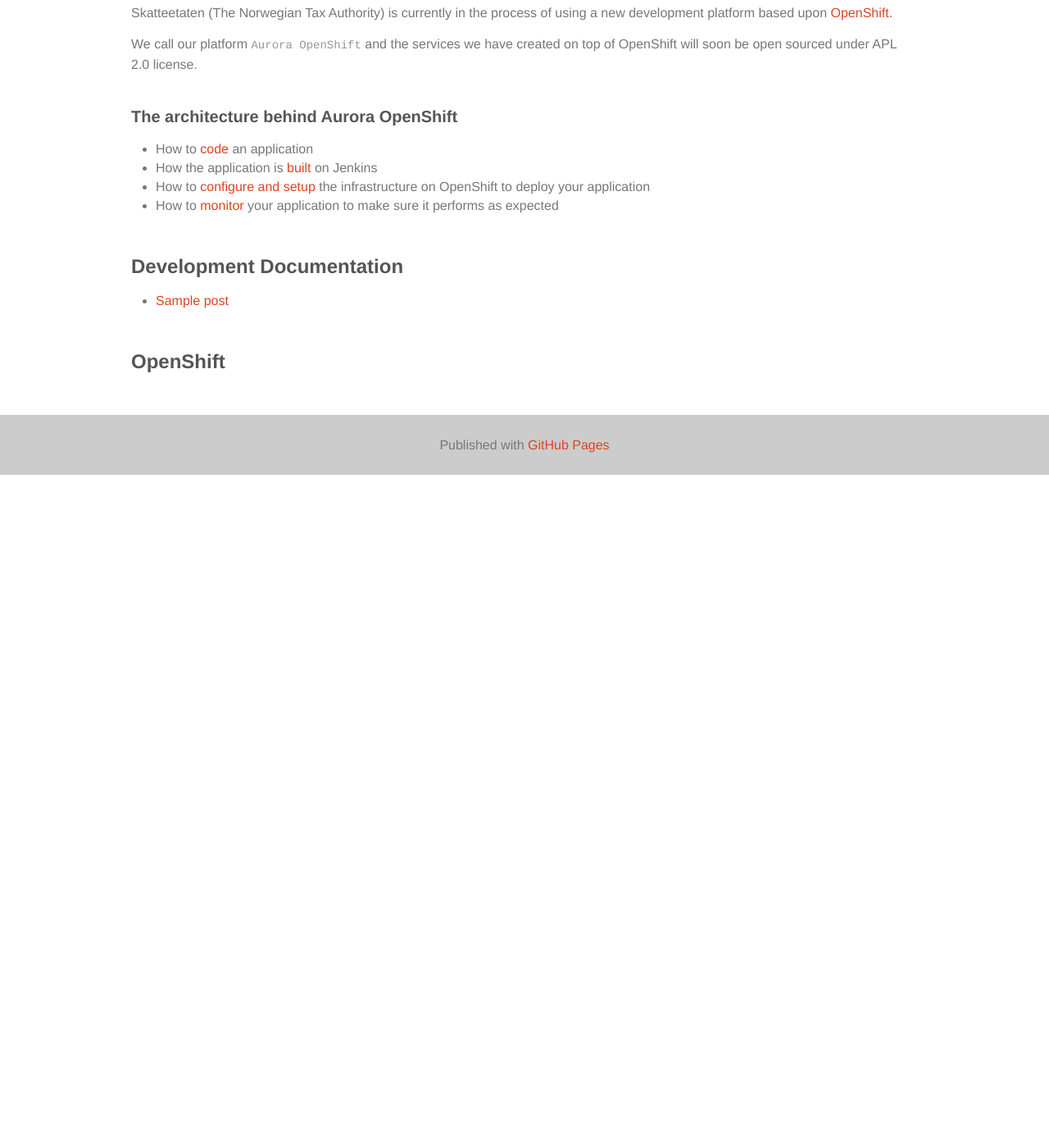
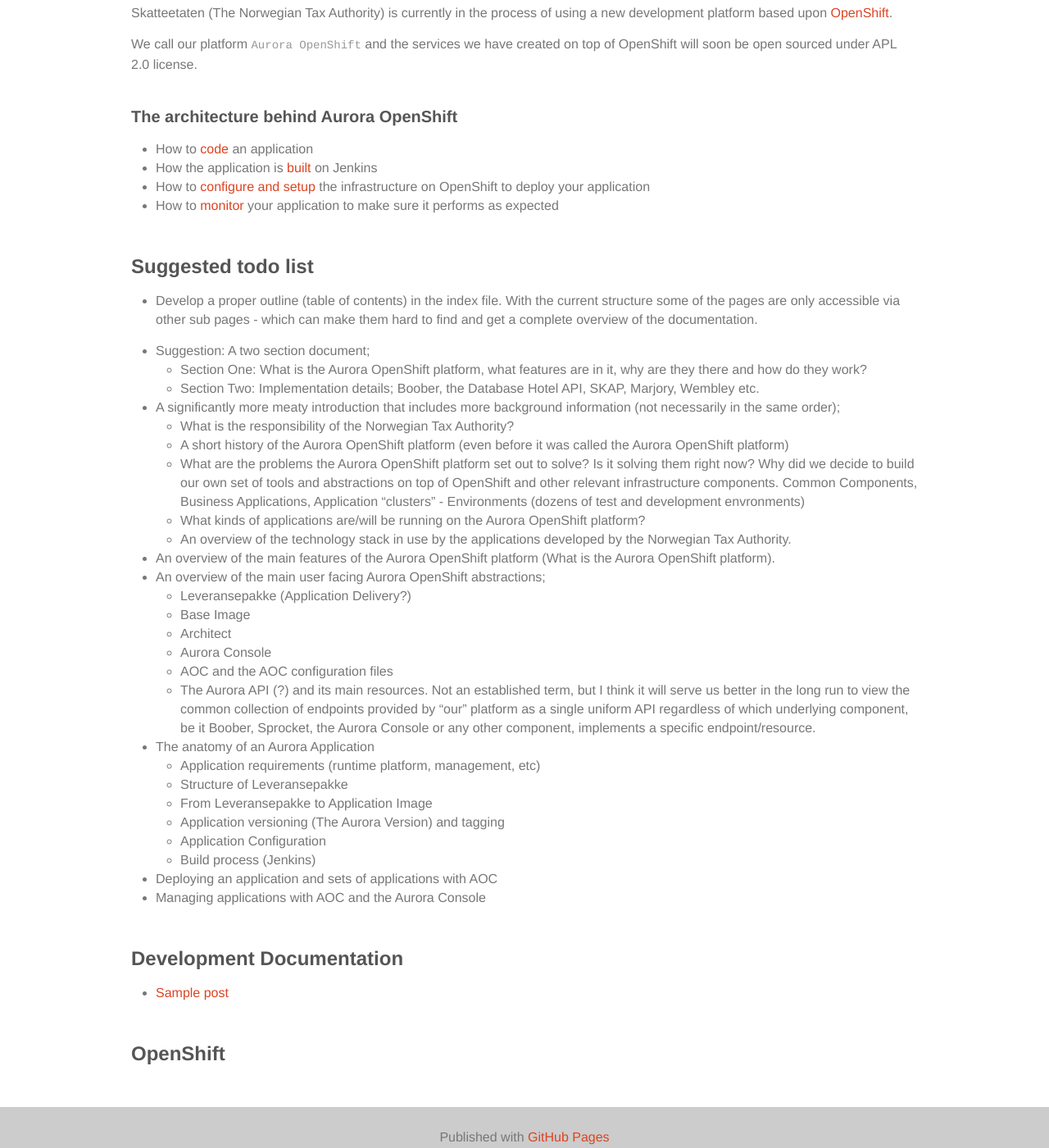
Before and after one commit to Skatteetaten/skatteetaten.github.io, a Jekyll site: the page built from OpenShift/index.md, in a window 1280 px wide and 1400 px high, scrolled down 270 px. Shown: the whole window at 82% size. Built offline with Jekyll 4.4.1, drawn with Linux system fonts in a browser that asks for light colours; nearby versions of some CDN libraries; our own code applies the rules of GitHub Pages for plain Markdown files; before the commit the page ends 900 px from its top, so only the background shows below that.

Commit message:
Added a suggested todo list

```diff
--- a/OpenShift/index.md
+++ b/OpenShift/index.md
@@ -14,3 +14,36 @@
  * How the application is [built](building.html) on Jenkins
  * How to [configure and setup](setup.html) the infrastructure on OpenShift to deploy your application
  * How to [monitor](monitoring.html) your application to make sure it performs as expected
+
+
+## Suggested todo list
+
+ * Develop a proper outline (table of contents) in the index file. With the current structure some of the pages are only accessible via other sub pages - which can make them hard to find and get a complete overview of the documentation.
+
+ * Suggestion: A two section document;
+   - Section One: What is the Aurora OpenShift platform, what features are in it, why are they there and how do they work?
+   - Section Two: Implementation details; Boober, the Database Hotel API, SKAP, Marjory, Wembley etc.
+
+ * A significantly more meaty introduction that includes more background information (not necessarily in the same order);
+   - What is the responsibility of the Norwegian Tax Authority?
+   - A short history of the Aurora OpenShift platform (even before it was called the Aurora OpenShift platform)
+   - What are the problems the Aurora OpenShift platform set out to solve? Is it solving them right now? Why did we decide to build our own set of tools and abstractions on top of OpenShift and other relevant infrastructure components. Common Components, Business Applications, Application "clusters" - Environments (dozens of test and development envronments)
+   - What kinds of applications are/will be running on the Aurora OpenShift platform?
+   - An overview of the technology stack in use by the applications developed by the Norwegian Tax Authority.
+ * An overview of the main features of the Aurora OpenShift platform (What is the Aurora OpenShift platform).
+ * An overview of the main user facing Aurora OpenShift abstractions;
+   - Leveransepakke (Application Delivery?)
+   - Base Image
+   - Architect
+   - Aurora Console
+   - AOC and the AOC configuration files
+   - The Aurora API (?) and its main resources. Not an established term, but I think it will serve us better in the long run to view the common collection of endpoints provided by "our" platform as a single uniform API regardless of which underlying component, be it Boober, Sprocket, the Aurora Console or any other component, implements a specific endpoint/resource.
+ * The anatomy of an Aurora Application
+   - Application requirements (runtime platform, management, etc)
+   - Structure of Leveransepakke
+   - From Leveransepakke to Application Image
+   - Application versioning (The Aurora Version) and tagging
+   - Application Configuration
+   - Build process (Jenkins)
+ * Deploying an application and sets of applications with AOC
+ * Managing applications with AOC and the Aurora Console
```
